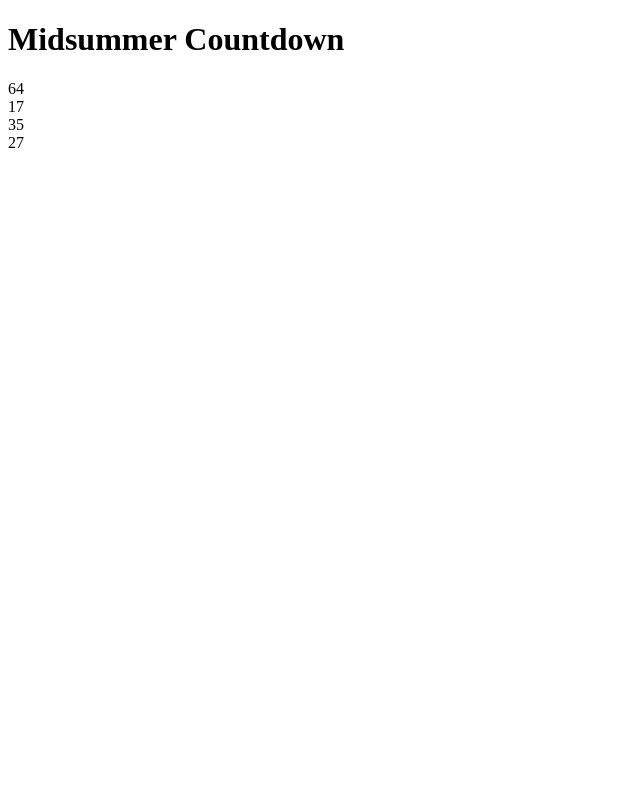
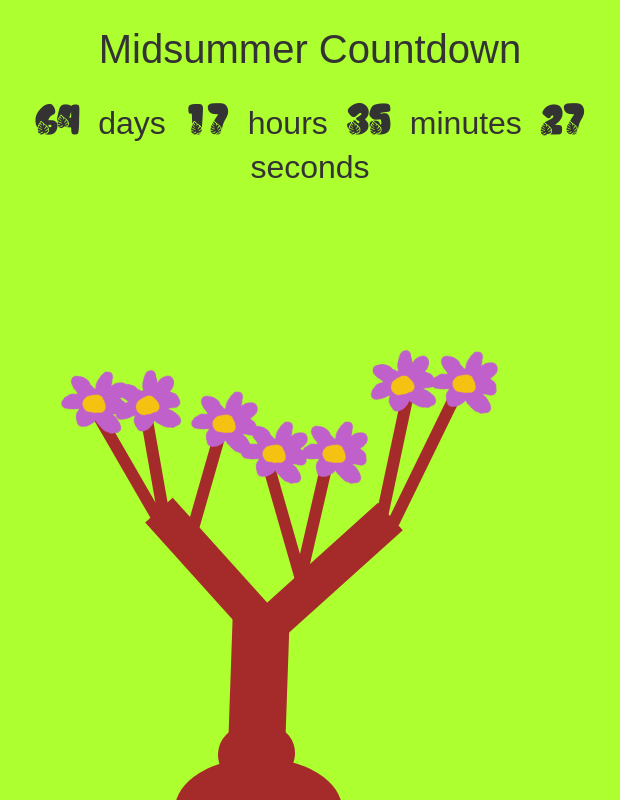
Before and after one commit to elmblom/midsummerCountdownApp-elmblom, an Electron app: page index.html in a window 620 px wide. Drawn offline with Linux system fonts and the light colour scheme; a web font is replaced by a local one.

Commit message:
finished tree

```diff
--- /dev/null
+++ b/index.css
@@ -0,0 +1,189 @@
+body {
+    font-family: Arial, sans-serif;
+    background-color: greenyellow;
+    color: #333;
+    text-align: center;
+    overflow: hidden;
+    padding: 0px;
+}
+@font-face {
+    font-family: "Bungee Spice";
+    src: url(./assets/fonts/Bungee_Spice/BungeeSpice-Regular.ttf) format("truetype");
+}
+@font-face {
+    font-family: "Retro Leaves";
+    src: url(./assets/fonts/retro-leaves/Retro\ Leaves.ttf) format("truetype");
+}
+h1 {
+    font-size: 2.5em;
+    margin-bottom: 20px;
+    font-family: "Bungee Spice", sans-serif;
+    font-weight: 400;
+    font-style: normal;
+}
+#countdown {
+    font-size: 2em;
+    margin-bottom: 20px;
+    font-family: "Bungee Spice", sans-serif;
+}
+#countdown div {
+    display: inline-block;
+    margin: 0 10px;
+    font-family: "Retro Leaves", sans-serif;
+}
+#tree {
+    width: 500px;
+    height: 700px;
+    background-color: transparent;
+    position: absolute;
+    margin: auto;
+    overflow: hidden;
+    align-items: center;
+    justify-content: center;
+    bottom: 0px;
+}
+#tree dialog {
+    position: absolute;
+    background-color: brown;
+    width: 20px;
+    height: 20px;
+    border: none;
+}
+#tree *:nth-child(1) {
+    width: 27%;
+    height: 10%;
+    border-radius: 50%;
+    margin-left: auto;
+    margin-right: auto;
+    bottom: -60px;
+}
+#tree *:nth-child(2) {
+    width: 5%;
+    height: 20%;
+    margin-left: auto;
+    margin-right: auto;
+    bottom: 20px;
+    transform: rotate(2deg);
+}
+#tree *:nth-child(3) {
+    width: 3%;
+    height: 3%;
+    margin-left: 240px;
+    bottom: 20px;
+    border-radius: 50%;
+    transform: rotate(3deg);
+}
+#tree *:nth-child(4) {
+    width: 3%;
+    height: 3%;
+    margin-left: 210px;
+    bottom: 19px;
+    border-radius: 50%;
+    transform: rotate(3deg);
+}
+#tree *:nth-child(5) {
+    width: 1%;
+    height: 20%;
+    margin-left: 300px;
+    bottom: 140px;
+    transform: rotate(48deg);
+}
+#tree *:nth-child(6) {
+    width: 1%;
+    height: 20%;
+    margin-left: 190px;
+    bottom: 140px;
+    transform: rotate(-42deg);
+}
+#tree *:nth-child(7) {
+    padding: 0px;
+    width: 12px;
+    height: 20%;
+    margin-left: 140px;
+    bottom: 270px;
+    transform: rotate(-10deg);
+}
+#tree *:nth-child(8) {
+    padding: 0px;
+    width: 12px;
+    height: 20%;
+    margin-left: 110px;
+    bottom: 270px;
+    transform: rotate(-30deg);
+}
+#tree *:nth-child(9) {
+    padding: 0px;
+    width: 12px;
+    height: 20%;
+    margin-left: 410px;
+    bottom: 270px;
+    transform: rotate(26deg);
+}
+#tree *:nth-child(10) {
+    padding: 0px;
+    width: 12px;
+    height: 20%;
+    margin-left: 380px;
+    bottom: 270px;
+    transform: rotate(12deg);
+}
+#tree *:nth-child(11) {
+    padding: 0px;
+    width: 12px;
+    height: 20%;
+    margin-left: 300px;
+    bottom: 210px;
+    transform: rotate(13deg);
+}
+#tree *:nth-child(12) {
+    padding: 0px;
+    width: 12px;
+    height: 20%;
+    margin-left: 270px;
+    bottom: 210px;
+    transform: rotate(-16deg);
+}
+#tree *:nth-child(13) {
+    padding: 0px;
+    width: 12px;
+    height: 20%;
+    margin-left: 190px;
+    bottom: 240px;
+    transform: rotate(16deg);
+}
+#tree img {
+    width: 100px;
+    height: 100px;
+    position: absolute;
+}
+#tree img:nth-child(14) {
+    bottom: 340px;
+    left: 40px;
+}
+#tree img:nth-child(15) {
+    bottom: 340px;
+    left: 95px;
+}
+#tree img:nth-child(16) {
+    bottom: 320px;
+    left: 170px;
+}
+#tree img:nth-child(17) {
+    bottom: 290px;
+    left: 220px;
+}
+#tree img:nth-child(18) {
+    bottom: 290px;
+    left: 280px;
+}
+#tree img:nth-child(19) {
+    bottom: 360px;
+    left: 350px;
+}
+#tree img:nth-child(20) {
+    bottom: 360px;
+    left: 410px;
+}
+.scew {
+    transform: rotate(20deg);
+}
--- a/index.html
+++ b/index.html
@@ -4,14 +4,40 @@
     <meta charset="UTF-8">
     <meta http-equiv="Content-Security-Policy" content="default-src 'self'; script-src 'self'">
     <title>Midsummer Countdown</title>
+    <link rel="preconnect" href="https://fonts.googleapis.com">
+    <link rel="preconnect" href="https://fonts.gstatic.com" crossorigin>
+    <link href="https://fonts.googleapis.com/css2?family=Bungee+Spice&display=swap" rel="stylesheet">
+    <link rel="stylesheet" href="./index.css">
   </head>
   <body>
     <h1>Midsummer Countdown</h1>
     <div id="countdown">
-      <div id="days"></div>
-      <div id="hours"></div>
-      <div id="minutes"></div>
-      <div id="seconds"></div>
+      <div id="days"></div> days
+      <div id="hours"></div> hours
+      <div id="minutes"></div> minutes
+      <div id="seconds"></div> seconds
+    </div>
+    <div id="tree">
+      <dialog open></dialog>
+      <dialog open></dialog>
+      <dialog open></dialog>
+      <dialog open></dialog>
+      <dialog open></dialog>
+      <dialog open></dialog>
+      <dialog open></dialog>
+      <dialog open></dialog>
+      <dialog open></dialog>
+      <dialog open></dialog>
+      <dialog open></dialog>
+      <dialog open></dialog>
+      <dialog open></dialog>
+      <img src="./flower.png">
+      <img src="./flower.png">
+      <img src="./flower.png">
+      <img src="./flower.png">
+      <img src="./flower.png">
+      <img src="./flower.png">
+      <img src="./flower.png">
     </div>
   <body>
     <script src="./index.js"></script>
--- a/index.js
+++ b/index.js
@@ -27,3 +27,24 @@ function countdownfunc() {
 setInterval(() => {
     countdownfunc();
 }, 1000);
+countdownfunc();
+
+const imagesArray = [];
+document.querySelectorAll("#tree img").forEach((value) => {
+    imagesArray.push(value);
+});
+
+let random = 0;
+
+function addclass() {
+    random = Math.floor(Math.random() * imagesArray.length);
+    imagesArray[random].classList.toggle("scew");
+    setTimeout(() => {
+        imagesArray[random].classList.toggle("scew");
+    }, 2500);
+}
+
+setInterval(() => {
+    addclass();
+}
+, 200);
```
Also changed, not shown: main.js (+6 -2 lines), assets/fonts/retro-leaves/Retro Leaves.ttf (added), flower.png (added), 3 other files.
